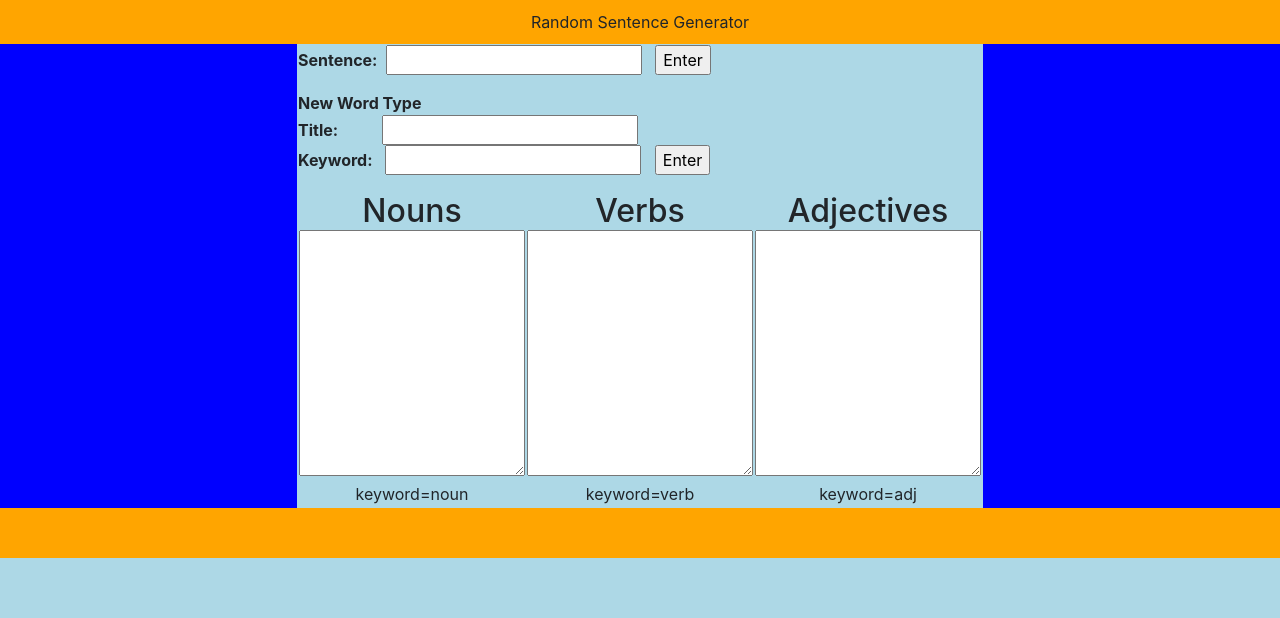
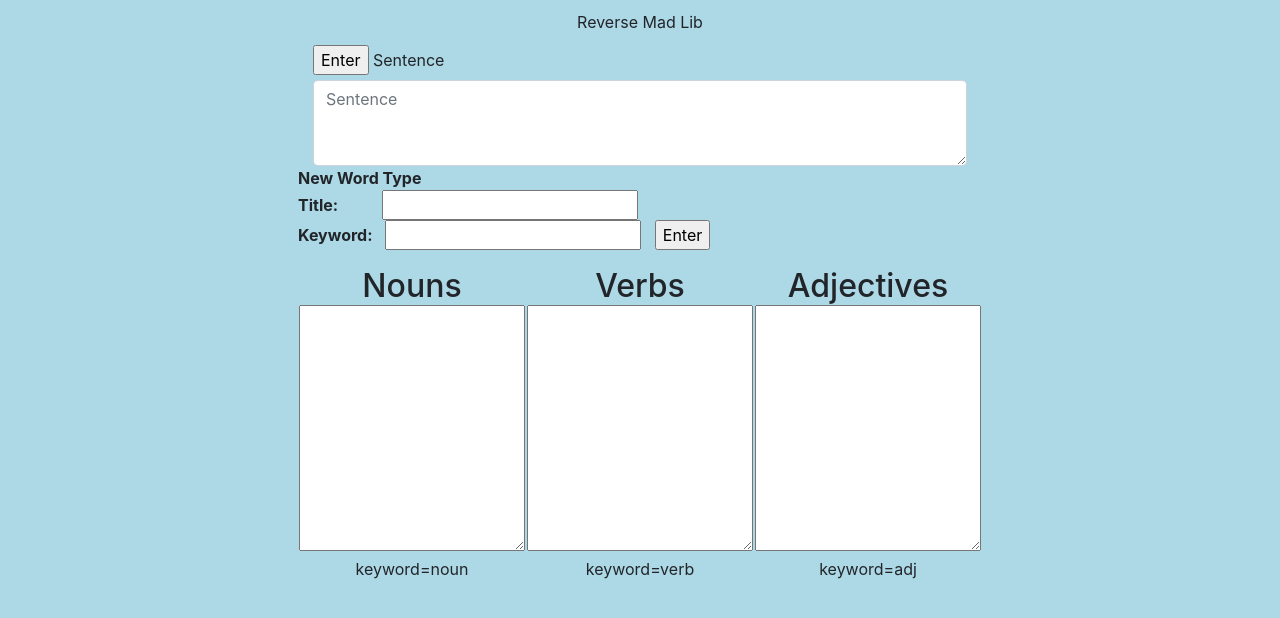
Before and after one commit to mackv42/reverse-madlib, a plain HTML site: page index.html in a window 1280 px wide. Drawn offline with nearby package versions, Linux system fonts and the light colour scheme.

Commit message:
cleaning up the ugly styles

```diff
--- a/index.html
+++ b/index.html
@@ -11,12 +11,16 @@
 	<center>
 		<table id='container'>
 			<tbody>
-				<tr><td id='header' colspan='3'><center>Random Sentence Generator</center></td></tr>
+				<tr><td id='header' colspan='3'><center>Reverse Mad Lib</center></td></tr>
 				<tr id='content'>
-					<td id='paddingL'></td>
+					<td>
 
-					<td>
-						<p><b>Sentence: </b> &nbsp<input type='text' id='sentence'/> &nbsp&nbsp<input type='button' value='Enter' id='enterSentence'/></p>
+						<div class="col-sm-12">
+						  <!--<textarea class="md-textarea form-control" rows="3"></textarea>-->
+						  <input type='button' value='Enter' id='enterSentence'/>
+						  <label for="sentence">Sentence</label>
+						  <textarea class="form-control form-rounded" id="sentence" placeholder="Sentence" rows="3"></textarea>
+						</div>
 
 						<!-- Make this a form -->
 						<p><b>New Word Type</b><br/>
@@ -30,12 +34,6 @@
 
 						</table>
 					</td>
-
-					<td id='paddingR'></td>
-				</tr>
-
-				<tr>
-					<td id='footer' colspan='3'></td>
 				</tr>
 			</tbody>
 		</table>
--- a/style.css
+++ b/style.css
@@ -5,7 +5,6 @@ body{
 #header{
 	padding-top: 10px;
 	padding-bottom: 10px;
-	background-color: orange;
 }
 
 #content{
```
